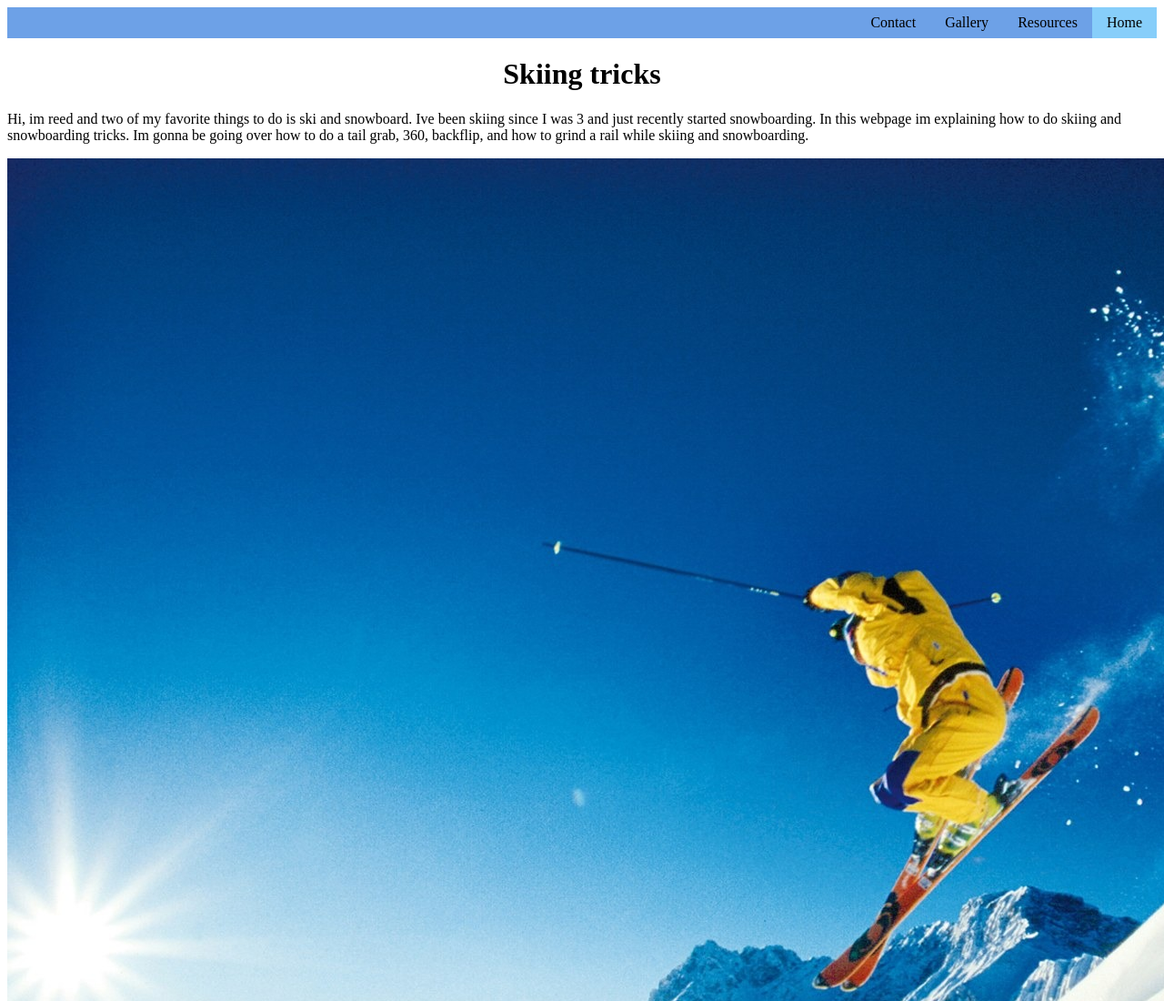
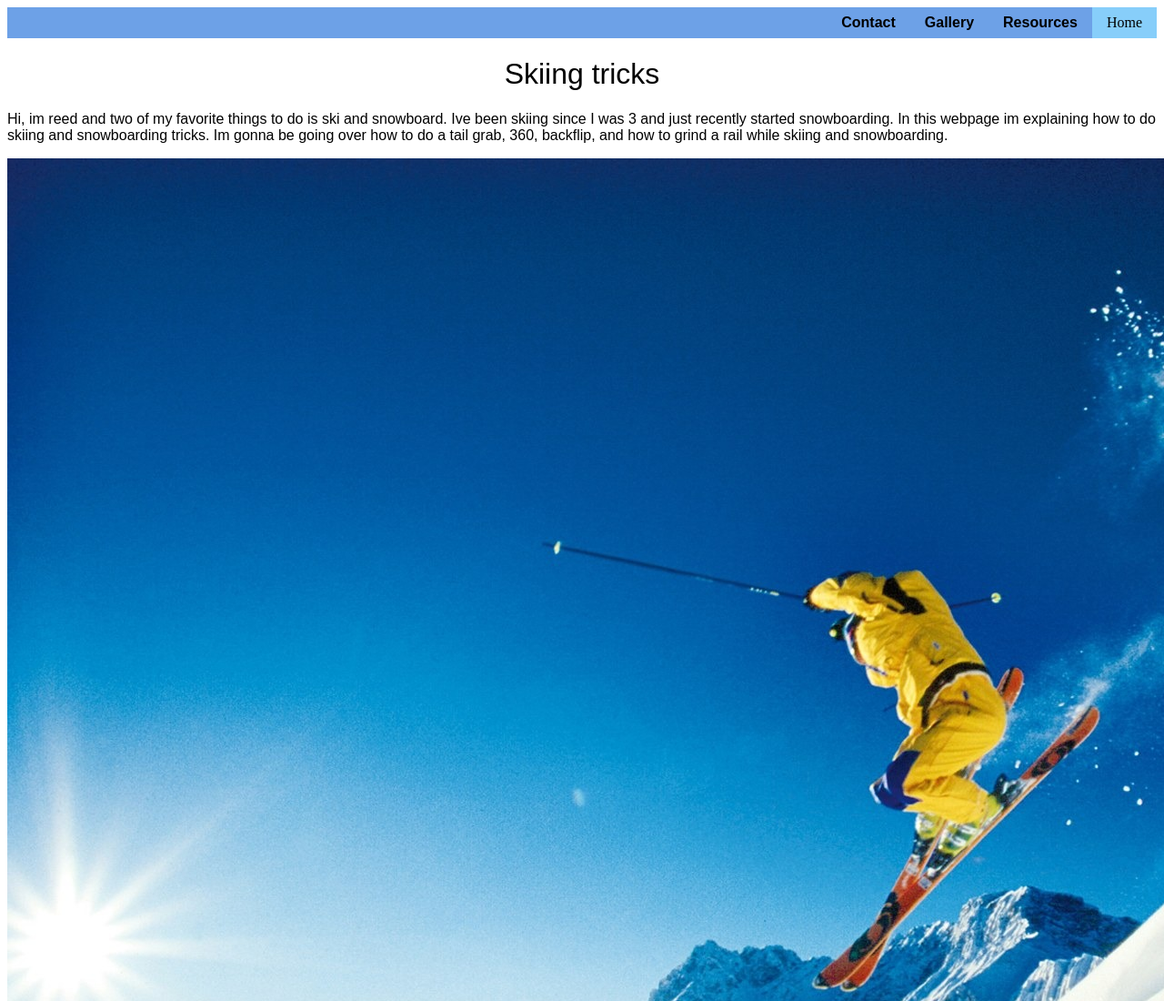
Before and after one commit to StarBoard13/MA1_Share_Genius1, a plain HTML site: page index.html in a window 1280 px wide. Shown: the top 1100 px of the page at 91% size. Drawn offline with Linux system fonts and the light colour scheme; a web font is replaced by a local one.

Commit message:
font matter commit

```diff
--- a/css/style.css
+++ b/css/style.css
@@ -29,3 +29,20 @@ background-color: lightskyblue;
     background-repeat: no-repeat;
     Background-size: cover;
 }
+.font1{
+    font-family: "disalina", sans-serif;
+font-weight: 400;
+font-style: normal;
+}
+
+.font2{
+    font-family: "disalina", sans-serif;
+font-weight: 500;
+font-style: normal;
+}
+
+.font3{
+    font-family: "disalina", sans-serif;
+font-weight: 700;
+font-style: normal;
+}
--- a/index.html
+++ b/index.html
@@ -5,16 +5,17 @@
     <meta name="viewport" content="width=device-width, initial-scale=1.0">
     <title>Document</title>
     <link rel="stylesheet" href="css/style.css">
+    <link rel="stylesheet" href="https://use.typekit.net/knk8yen.css">
 <body>
     <ul class="nav">
-        <li class="active"><a href="index.html">Home</a></li>
-        <li style="text-align: center;"><a href="resources.html">Resources</a></li>
-        <li style="text-align: right;"><a href="Gallery.html">Gallery</a></li>
-        <li><a href="Contact.html">Contact</a></li>
+        <li class="active" class="font3"><a href="index.html">Home</a></li>
+        <li style="text-align: center;" class="font3"><a href="resources.html">Resources</a></li>
+        <li style="text-align: right;" class="font3"><a href="Gallery.html">Gallery</a></li>
+        <li><a href="Contact.html" class="font3">Contact</a></li>
     </ul>
-    <h1 style="text-align:center;">Skiing tricks</h1>
+    <h1 style="text-align:center;" class="font1">Skiing tricks</h1>
     <p></p>
-    <p>Hi, im reed and two of my favorite things to do is ski and snowboard. Ive been skiing since I was 3 and just recently started snowboarding. In this webpage im explaining how to do skiing and snowboarding tricks. Im gonna be going over how to do a tail grab, 360, backflip, and how to grind a rail while skiing and snowboarding.</p>
+    <p class="font2">Hi, im reed and two of my favorite things to do is ski and snowboard. Ive been skiing since I was 3 and just recently started snowboarding. In this webpage im explaining how to do skiing and snowboarding tricks. Im gonna be going over how to do a tail grab, 360, backflip, and how to grind a rail while skiing and snowboarding.</p>
     <img src="images/background.jfif">
 </body>
 </html>
```
